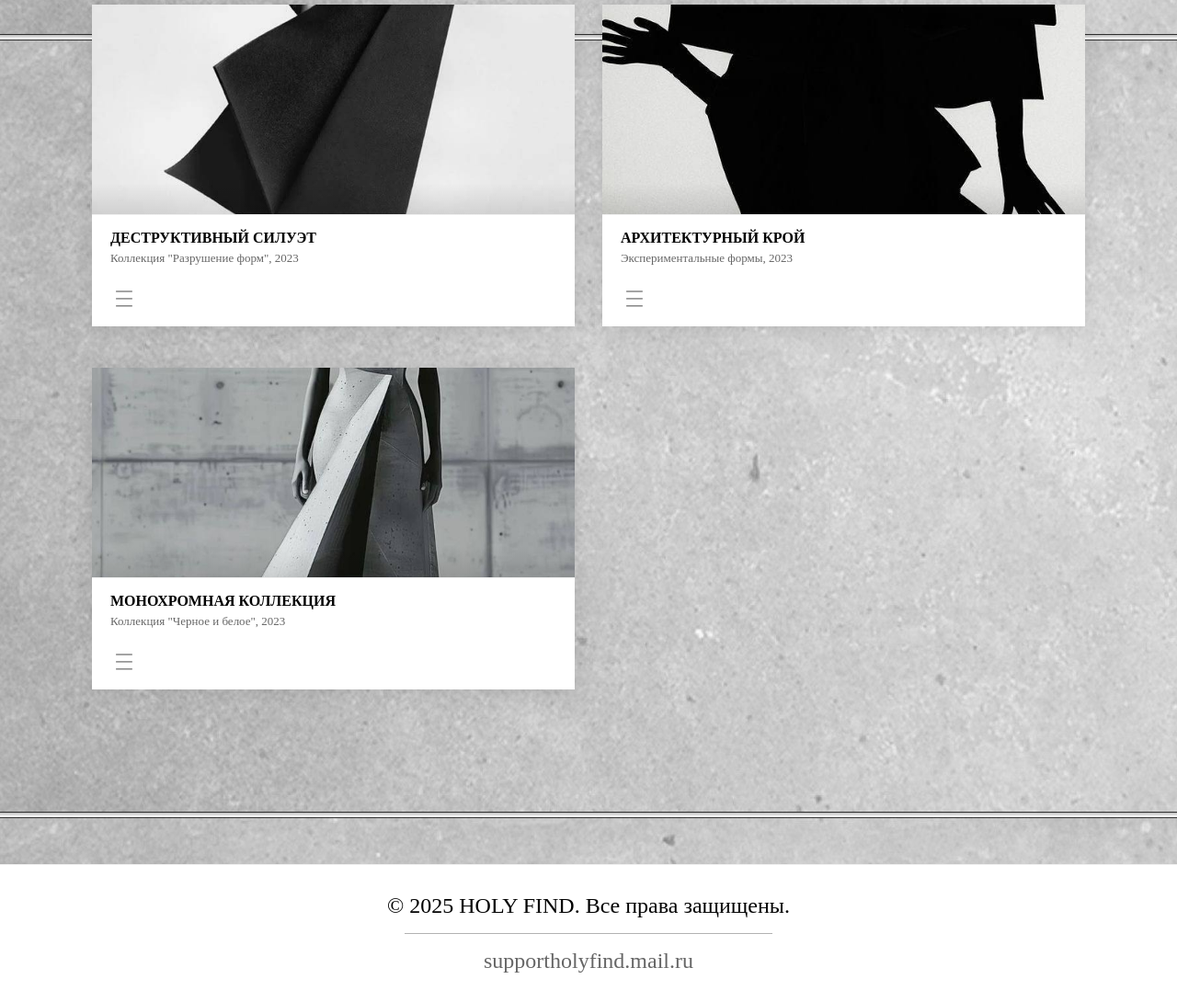
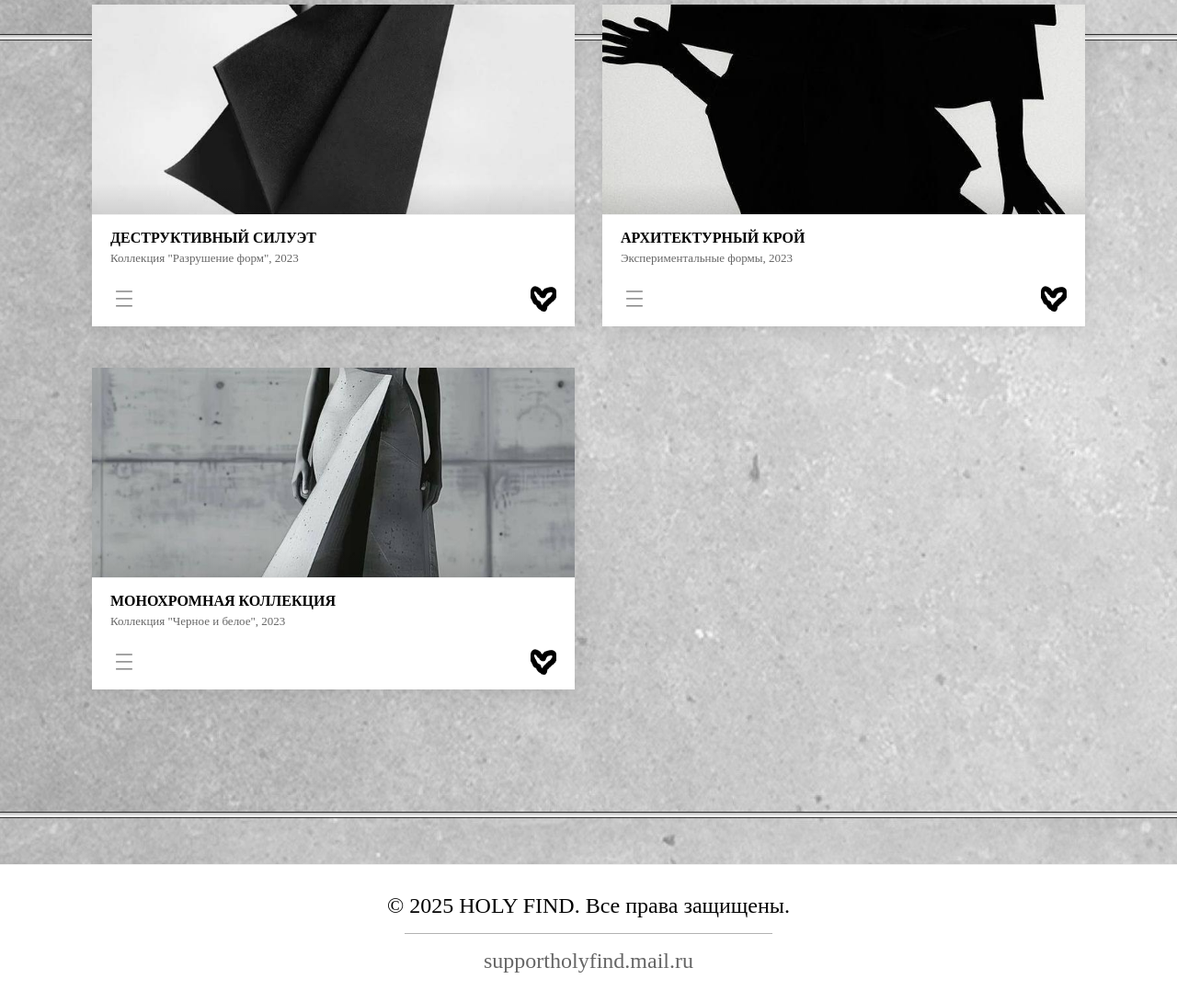
Before and after one commit to holyfind666/holyfind, a plain HTML site: page index.html in a window 1280 px wide. Shown: the part 803-1893 px from the top of the page at 92% size. Drawn offline with Linux system fonts and the light colour scheme; a web font is replaced by a local one.

Commit message:
Обновление сайта

```diff
--- a/web/css/collections.css
+++ b/web/css/collections.css
@@ -242,7 +242,7 @@
     display: block;
     width: 28px;
     height: 28px;
-    background-image: url('web/img/hert.png');
+    background-image: url('../img/hert.png');
     background-size: cover;
     background-position: center;
     border-radius: 6px;
@@ -250,6 +250,6 @@
 }
 
 .photo-checkbox:checked + .photo-visual {
-    background-image: url('web/img/hert2.png');
+    background-image: url('../img/hert2.png');
     transform: scale(1.02);
 }
--- a/web/css/index.css
+++ b/web/css/index.css
@@ -272,7 +272,7 @@
     display: block;
     width: 28px;
     height: 28px;
-    background-image: url('web/img/hert.png');
+    background-image: url('../img/hert.png');
     background-size: cover;
     background-position: center;
     border-radius: 6px;
@@ -280,6 +280,6 @@
 }
 
 .photo-checkbox:checked + .photo-visual {
-    background-image: url('web/img/hert2.png');
+    background-image: url('../img/hert2.png');
     transform: scale(1.02);
 }
```
